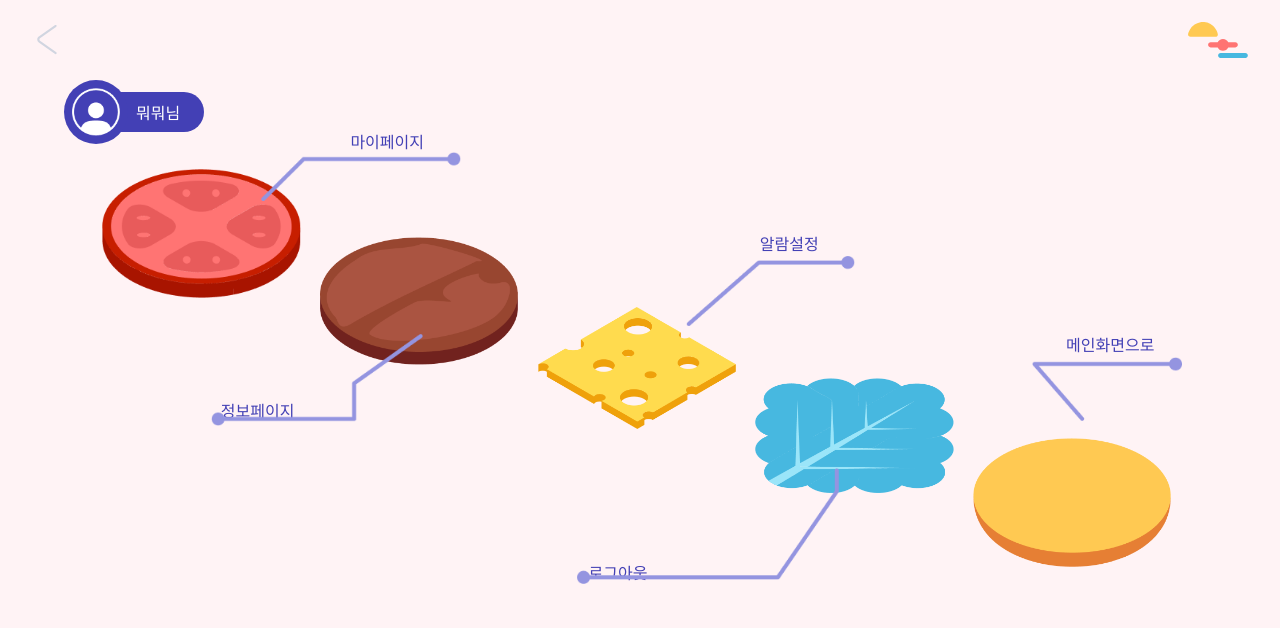
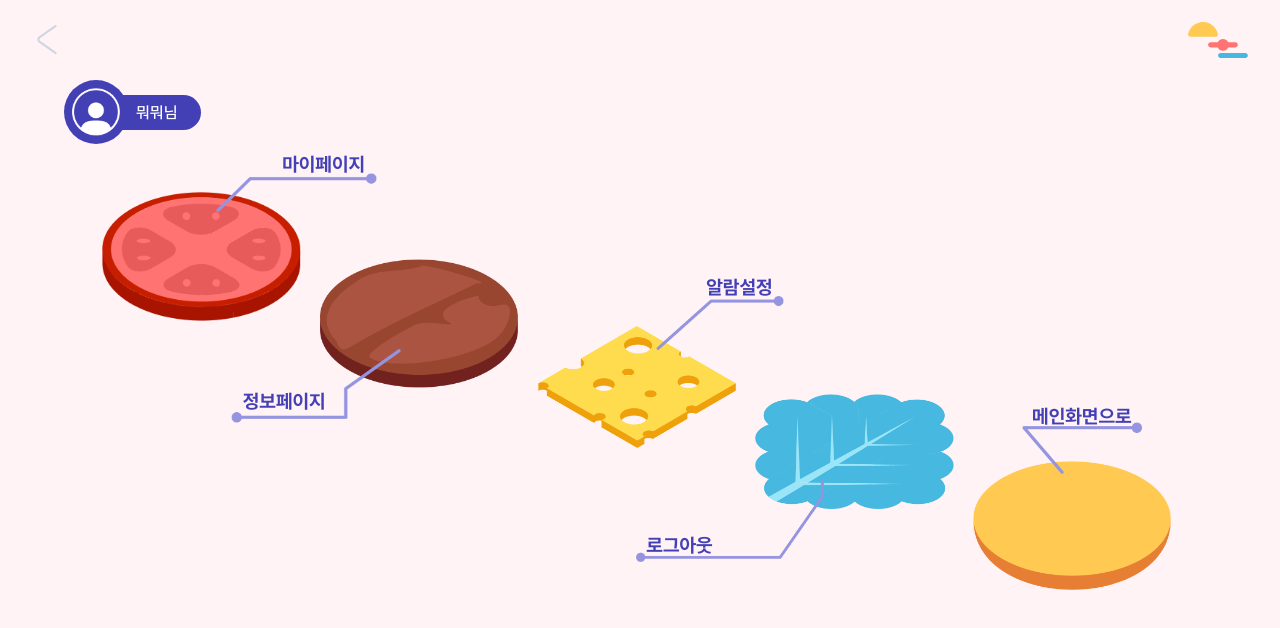
Before and after one commit to H0Kyun/favoreat, a Next.js app in the folder frontend/: page /alarm in a window 1280 px wide. Both pictures are taken after a click on the element 1233 px from the left and 39 px from the top of the page. Shown: the top 628 px of the page. Built offline with nearby package versions, Linux system fonts and the light colour scheme.

Commit message:
fix: hambugerbar inner PC

```diff
--- /dev/null
+++ b/frontend/action/apis/getCenterCoordinates.ts
@@ -0,0 +1,37 @@
+const arrPos = [
+  [15, -130],
+  [-190, 40],
+  [20, -150],
+  [-220, 50],
+  [-50, -160],
+];
+
+const fontPos = [
+  [-35, -160],
+  [-178, 105],
+  [-63, -183],
+  [-210, 144],
+  [-140, -187],
+];
+
+const ingArr = [249.85, 265.65, 210.22, 328, 187];
+
+export function getCenterCoordinates(current) {
+  current.map((elem, idx) => {
+    // 중앙값 계산
+    const { offsetWidth, offsetHeight } = elem;
+    const offsetX = offsetWidth / 2;
+    const offsetY = offsetHeight / 2;
+
+    // 화살표
+    const arrowStyle = elem.childNodes[1];
+    arrowStyle.width = `${ingArr[idx] * offsetY * 0.01}`;
+    arrowStyle.style.left = `${offsetX + arrPos[idx][0] * offsetX * 0.01}px`;
+    arrowStyle.style.top = `${offsetY + arrPos[idx][1] * offsetY * 0.01}px`;
+
+    // 폰트
+    const fontStyle = elem.childNodes[2].style;
+    fontStyle.left = `${offsetX + fontPos[idx][0] * offsetX * 0.01}px`;
+    fontStyle.top = `${offsetY + fontPos[idx][1] * offsetY * 0.01}px`;
+  });
+}
--- a/frontend/pages/_app.tsx
+++ b/frontend/pages/_app.tsx
@@ -11,8 +11,6 @@ import { getMessaging, getToken, onMessage } from "firebase/messaging";
 
 export default function App({ Component, pageProps }: AppProps) {
   const router = useRouter().pathname;
-
-  console.log(router);
 
   const firebaseConfig = {
     apiKey: "AIzaSyBkvLz36_zD93UwXx4wf8P101EeX1pDLyQ",
--- a/frontend/present/component/HambugerBar/HambugerBar.tsx
+++ b/frontend/present/component/HambugerBar/HambugerBar.tsx
@@ -6,7 +6,7 @@ import HambugerCenter from "@/assets/icon/Hambuger/HambugerCenter.svg";
 import HambugerTop from "@/assets/icon/Hambuger/HambugerTop.svg";
 import { HambugerInnerProps } from "@/types/Hambuger/dummy";
 
-function Hambuger({ isOpen, setIsOpen }:HambugerInnerProps) {
+function Hambuger({ isOpen, setIsOpen }: HambugerInnerProps) {
   const hamburgerBarHandler = () => {
     setIsOpen(!isOpen);
   };
--- a/frontend/present/component/Profile/Profile.style.ts
+++ b/frontend/present/component/Profile/Profile.style.ts
@@ -8,7 +8,7 @@ export const TitleContainer = styled.div`
   position: relative;
   left: -2rem;
   border-radius: 2rem;
-`
+`;
 
 export const IconContainer = styled.div`
   width: 4rem;
@@ -20,14 +20,15 @@ export const IconContainer = styled.div`
   justify-content: center;
   z-index: 3;
 
-    & img{
+  & img {
     width: 3rem;
     height: 3rem;
   }
-`
+`;
 
 export const Container = styled.div`
   display: flex;
   align-items: center;
   justify-content: flex-start;
-`
+  font-family: "Pretendard-Medium";
+`;
--- a/frontend/present/layout/HambugerInner/HambugerInner.style.tsx
+++ b/frontend/present/layout/HambugerInner/HambugerInner.style.tsx
@@ -2,25 +2,11 @@ import styled from "styled-components";
 import { theme } from "@/constant/theme";
 import { fadeInUp } from "../Guide/Guide.style";
 
-const ingArr = [249.85, 265.65, 210.22, 328, 187];
-const arrPos = [
-  [-48, 80],
-  [90, -55],
-  [-85, 75],
-  [90, -90],
-  [-125, 30],
-];
-const fontPos = [
-  [-76, 125],
-  [167, -50],
-  [-115, 112],
-  [200, -84],
-  [-155, 47],
-];
+const align = ['right', 'left', 'right', 'left', 'right']
 
 export const IngreContainer = styled.div<{ idx: number }>`
   width: 15.5vw;
-  height: calc((70vh - 4rem) / 5 - 1rem);
+  height: fit-content;
   position: absolute;
   top: calc((15.5vw - 4rem) * ${(props) => props.idx} / 2 + 12rem);
   left: calc(17vw * ${(props) => props.idx} + 8vw);
@@ -39,22 +25,20 @@ export const IngreContainer = styled.div<{ idx: number }>`
     }
 
     &:nth-child(2) {
-      width: calc(${(props) => ingArr[props.idx]}px * 0.8);
       animation: ${fadeInUp} 1.5s;
       position: absolute;
       z-index: 6;
-      top: ${(props) => arrPos[props.idx][0]}%;
-      left: ${(props) => arrPos[props.idx][1]}%;
     }
   }
 
   & div {
     position: absolute;
     width: 100%;
-    top: ${(props) => fontPos[props.idx][0]}%;
-    left: ${(props) => fontPos[props.idx][1]}%;
+    font-size: 120%;
     color: ${theme.colors.main.blue};
+    font-family: "Pretendard-Bold";
     animation: ${fadeInUp} 1.5s;
+    text-align: ${props => align[props.idx]};
   }
 
   &:hover {
@@ -80,7 +64,7 @@ export const InnerContainer = styled.div`
   width: 90vw;
   height: 80vh;
   background-color: ${theme.colors.background.pink};
-  position: absolute;
+  position: fixed;
   top: 0;
   left: 0;
   z-index: 49;
--- a/frontend/present/layout/HambugerInner/HambugerInner.tsx
+++ b/frontend/present/layout/HambugerInner/HambugerInner.tsx
@@ -1,4 +1,4 @@
-import React, { memo } from "react";
+import React, { memo, useRef, useEffect } from "react";
 import Image from "next/image";
 import * as style from "./HambugerInner.style";
 
@@ -20,11 +20,23 @@ import { useAtom } from "jotai";
 import { userTokenSave } from "@/store/userStore";
 import { logoutAsync } from "@/action/apis/auth";
 import { RESET } from "jotai/utils";
+import { getCenterCoordinates } from "@/action/apis/getCenterCoordinates";
 
 function HambugerInner({ setIsOpen }: { setIsOpen: Function }) {
   const router = useRouter();
+  const hambugerRef = useRef([]);
+  const [token, setUserToken] = useAtom(userTokenSave);
 
-  const [token, setUserToken] = useAtom(userTokenSave);
+  useEffect(() => {
+    const { current } = hambugerRef;
+
+    window.addEventListener('resize', () => (getCenterCoordinates(current)))
+    getCenterCoordinates(current)
+
+    return () => {
+      window.removeEventListener('resize', () => (getCenterCoordinates(current)))
+    }
+  }, []);
 
   const logout = async (accessToken: string) => {
     if (!accessToken) return;
@@ -89,13 +101,19 @@ function HambugerInner({ setIsOpen }: { setIsOpen: Function }) {
 
   const menuInner = menu.map((elem, idx) => {
     return (
-      <style.IngreContainer idx={idx} key={idx} onClick={elem.handler}>
-        <Image src={elem.image} alt={elem.alt} />
+      <style.IngreContainer
+        ref={(el) => (hambugerRef.current[idx] = el)}
+        idx={idx}
+        key={idx}
+        onClick={elem.handler}
+      >
+        <Image src={elem.image} alt={elem.alt}/>
         <Image src={elem.arrow} alt={elem.name} />
         <div>{elem.name}</div>
       </style.IngreContainer>
     );
   });
+
   return (
     <style.InnerContainer>
       {/* Profile */}
--- a/frontend/present/layout/Header/Header.tsx
+++ b/frontend/present/layout/Header/Header.tsx
@@ -1,4 +1,4 @@
-import React, { memo, useState } from "react";
+import React, { memo, useEffect, useState } from "react";
 import { useRouter } from "next/router";
 
 import Arrow from "@/assets/icon/arrow.svg";
@@ -16,6 +16,12 @@ function Header() {
     router.back();
   };
 
+  useEffect(() => {
+    if (isOpen) {
+      document.body.style.overflow = "hidden";
+    }
+  }, [isOpen]);
+
   return (
     <style.Container>
       <style.HeaderContainer isOpen={isOpen || isMain}>
@@ -28,7 +34,7 @@ function Header() {
         <HambugerBar isOpen={isOpen} setIsOpen={setIsOpen} />
       </style.HeaderContainer>
 
-      {isOpen && <HambugerInner setIsOpen={setIsOpen}/>}
+      {isOpen && <HambugerInner setIsOpen={setIsOpen} />}
     </style.Container>
   );
 }
```
Lines whose indentation alone changed are shown as unchanged.
